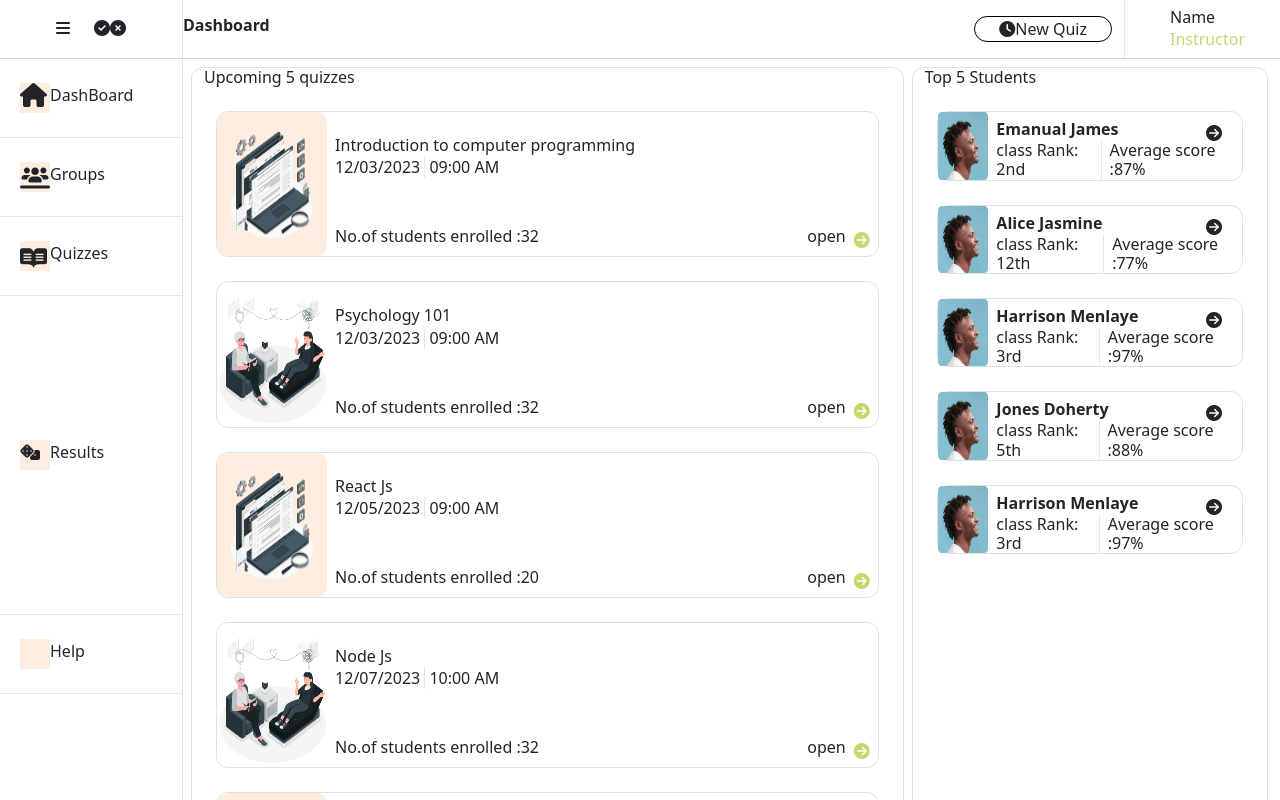
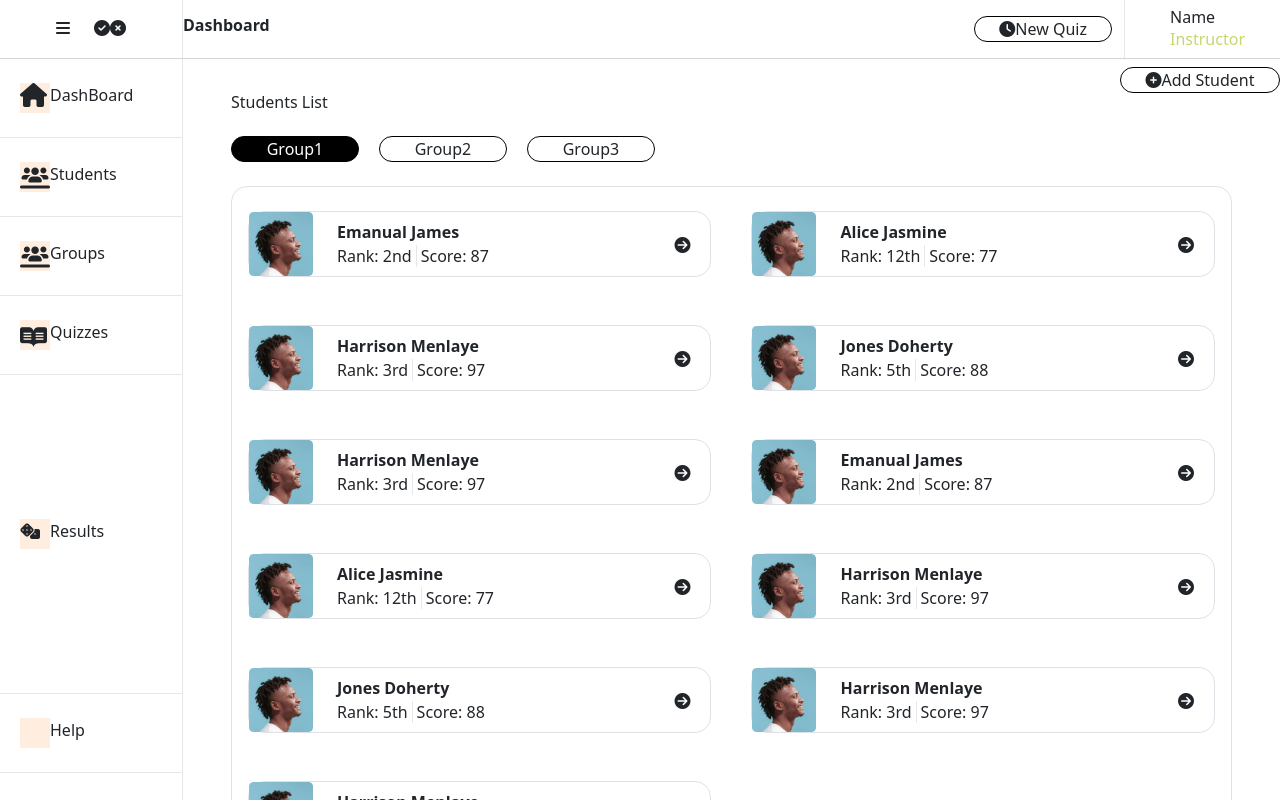
Before and after one commit to FatmaHossam5/Quize-App, a React (Vite) app: page /dashboard/student in a window 1280 px wide. Shown: the top 800 px of the page. Built offline with nearby package versions, Linux system fonts and the light colour scheme.

Commit message:
studentsUi

```diff
--- a/src/Components/Home/Home.tsx
+++ b/src/Components/Home/Home.tsx
@@ -1,6 +1,94 @@
 
+import desk from '../../assets/Quiz img (1).png'
+import group from '../../assets/img (1).png'
+import userImg from '../../assets/user img.png'
 export default function Home() {
+  const students=[
+    {id:'1',Name:"Emanual James",Rank:"2nd",Score:"87"}
+  ,{id:'2',Name:"Alice Jasmine",Rank:"12th",Score:"77"}
+  ,{id:'3',Name:"Harrison Menlaye",Rank:"3rd",Score:"97"},
+  {id:'4',Name:"Jones Doherty",Rank:"5th",Score:"88"},
+  {id:'5',Name:"Harrison Menlaye",Rank:"3rd",Score:"97"}];
+  const exams=[
+    {id:'1',ExamName:"Introduction to computer programming",Date:"12/03/2023",Time:" 09:00 AM",enrolledStudent:"32",img:desk},
+    {id:'2',ExamName:"Psychology 101",Date:"12/03/2023",Time:" 09:00 AM",enrolledStudent:"32",img:group},
+    {id:'3',ExamName:"React Js",Date:"12/05/2023",Time:" 09:00 AM",enrolledStudent:"20",img:desk},
+    {id:'4',ExamName:"Node Js",Date:"12/07/2023",Time:" 10:00 AM",enrolledStudent:"32",img:group},
+    {id:'5',ExamName:"Basics",Date:"12/09/2023",Time:" 11:00 AM",enrolledStudent:"25",img:desk},
+  ]
   return (
-    <div>Home</div>
+    <>
+      <div className="flex  ">
+        {/* EXAMS */}
+        <div className="border w-2/3 mt-2 mx-2 rounded-xl">
+          <h3 className="pl-3">   Upcoming 5 quizzes </h3>
+{exams.map((exam,id)=><>
+  <div key={id} className=' m-4' >
+            <div className='border rounded-xl '>
+              <div className='flex '>
+                <img src={exam.img} className='w-2/12' alt="" />
+
+                <div className=' ml-2 mt-4 w-5/6'>
+                  <h3>{exam.ExamName}</h3>
+                  <span className='border-r pr-1'>{exam.Date}</span> <span>{exam.Time}</span>
+                  <div className='flex mt-5 mb-2  justify-between'>
+                    <h4>
+                      No.of students enrolled :<span>{exam.enrolledStudent}</span>
+                    </h4>
+                    <div className='flex'>
+                      <h4 className='pr-2'>open</h4>
+                      <i className="fa-solid fa-circle-arrow-right mt-[5px] text-[#c5d86d] pr-2"></i>
+                    </div>
+                  </div>
+                </div>
+
+              </div>
+
+
+
+            </div>
+          </div>
+</>)}
+
+
+
+
+
+        </div>
+        {/*STUDENTS*/}
+        <div className="border w-1/3 mt-2 mr-3 rounded-xl">
+          <h3 className="pl-3">   Top 5 Students </h3>
+          {students.map((student,id)=><>
+            <div key={id} className=" m-4  ">
+            <div className='border rounded-xl '>
+              <div className='flex '>
+                <img src={userImg} className='w-2/12' alt="" />
+                <div className=' ml-2 mt-2 w-5/6'>
+                  <div className='flex justify-between'>
+                    <h3 className='font-bold'>{student.Name}</h3>
+                    <i className="fa-solid fa-circle-arrow-right mt-[5px]  pr-2 mr-3 "></i>
+                  </div>
+                  <div className='flex'>
+                    <h5 className='border-r '>class Rank:<span> {student.Rank} </span></h5>
+                    <h5 className='pl-2'>Average score :<span>{student.Score}%</span></h5>
+                  </div>
+
+
+                </div>
+
+              </div>
+
+
+
+            </div>
+          </div>
+          </>)}
+
+
+
+        </div>
+
+      </div>
+    </>
   )
 }
--- a/src/Components/Students/Students.tsx
+++ b/src/Components/Students/Students.tsx
@@ -1,93 +1,73 @@
-import desk from '../../assets/Quiz img (1).png'
-import group from '../../assets/img (1).png'
+import React from 'react'
 import userImg from '../../assets/user img.png'
 export default function Students() {
+  const Groups=['Group1','Group2','Group3']
   const students=[
-    {id:'1',Name:"Emanual James",Rank:"2nd",Score:"87"}
-  ,{id:'2',Name:"Alice Jasmine",Rank:"12th",Score:"77"}
-  ,{id:'3',Name:"Harrison Menlaye",Rank:"3rd",Score:"97"},
-  {id:'4',Name:"Jones Doherty",Rank:"5th",Score:"88"},
-  {id:'5',Name:"Harrison Menlaye",Rank:"3rd",Score:"97"}];
-  const exams=[
-    {id:'1',ExamName:"Introduction to computer programming",Date:"12/03/2023",Time:" 09:00 AM",enrolledStudent:"32",img:desk},
-    {id:'2',ExamName:"Psychology 101",Date:"12/03/2023",Time:" 09:00 AM",enrolledStudent:"32",img:group},
-    {id:'3',ExamName:"React Js",Date:"12/05/2023",Time:" 09:00 AM",enrolledStudent:"20",img:desk},
-    {id:'4',ExamName:"Node Js",Date:"12/07/2023",Time:" 10:00 AM",enrolledStudent:"32",img:group},
-    {id:'5',ExamName:"Basics",Date:"12/09/2023",Time:" 11:00 AM",enrolledStudent:"25",img:desk},
-  ]
+    {id:'1',Name:"Emanual James",Rank:"2nd",Score:"87",img:userImg}
+  ,{id:'2',Name:"Alice Jasmine",Rank:"12th",Score:"77",img:userImg}
+  ,{id:'3',Name:"Harrison Menlaye",Rank:"3rd",Score:"97",img:userImg},
+  {id:'4',Name:"Jones Doherty",Rank:"5th",Score:"88",img:userImg},
+  {id:'5',Name:"Harrison Menlaye",Rank:"3rd",Score:"97",img:userImg},
+  {id:'6',Name:"Emanual James",Rank:"2nd",Score:"87",img:userImg}
+  ,{id:'7',Name:"Alice Jasmine",Rank:"12th",Score:"77",img:userImg}
+  ,{id:'8',Name:"Harrison Menlaye",Rank:"3rd",Score:"97",img:userImg},
+  {id:'9',Name:"Jones Doherty",Rank:"5th",Score:"88",img:userImg},
+  {id:'10',Name:"Harrison Menlaye",Rank:"3rd",Score:"97",img:userImg},
+  {id:'10',Name:"Harrison Menlaye",Rank:"3rd",Score:"97",img:userImg},
+];
+//  const firstArray=students.slice(0,10)
+
+
   return (
     <>
-      <div className="flex  ">
-        {/* EXAMS */}
-        <div className="border w-2/3 mt-2 mx-2 rounded-xl">
-          <h3 className="pl-3">   Upcoming 5 quizzes </h3>
-{exams.map((exam,id)=><>
-  <div key={id} className=' m-4' >
-            <div className='border rounded-xl '>
-              <div className='flex '>
-                <img src={exam.img} className='w-2/12' alt="" />
+    <div>
+      <div className=' flex justify-end' >
+        <div className='rounded-3xl border border-black text-center  w-40 mt-2  '>
+        <i className="fa-solid fa-circle-plus"></i>
+        <button>Add Student</button>
+        </div>
 
-                <div className=' ml-2 mt-4 w-5/6'>
-                  <h3>{exam.ExamName}</h3>
-                  <span className='border-r pr-1'>{exam.Date}</span> <span>{exam.Time}</span>
-                  <div className='flex mt-5 mb-2  justify-between'>
-                    <h4>
-                      No.of students enrolled :<span>{exam.enrolledStudent}</span>
-                    </h4>
+      </div>
+      <div>
+        <h3 className='ml-12'>
+          Students List
+        </h3>
+        <div className='ml-12'>
+          {Groups.map((group,index)=><>
+
+            <button key={index} className={`mr-5 rounded-3xl border ${index===0? 'bg-black text-white':''} border-black w-32 mt-4`}>{group}</button>
+          </>)}
+        </div>
+
+        <div className="grid grid-cols-2 gap-4 mt-4 border mx-5 rounded-2xl pr-4 ">
+    {students.map((student, index) => (
+      <div key={index} className="flex flex-col ml-4 mt-4">
+
+
+        <div key={student.id} className="border rounded-2xl flex justify-between align-items-center">
           <div className='flex'>
-                      <h4 className='pr-2'>open</h4>
-                      <i className="fa-solid fa-circle-arrow-right mt-[5px] text-[#c5d86d] pr-2"></i>
+            <img src={student.img} alt={student.Name} className="w-16 h-16 mr-4" />
+            <div className="mt-2">
+              <p className="font-semibold mx-2">{student.Name}</p>
+              <span className='border-r mx-1 px-1'>Rank: {student.Rank}</span>
+              <span >Score: {student.Score}</span>
             </div>
+            </div>
+            <div>
+              <button>
+              <i className="fa-solid fa-circle-arrow-right mt-[5px]  pr-2 mr-3 "></i>
+              </button>
             </div>
           </div>
 
+      </div>
+    ))}
   </div>
 
 
 
       </div>
     </div>
-</>)}
-
-
-
-
-
-        </div>
-        {/*STUDENTS*/}
-        <div className="border w-1/3 mt-2 mr-3 rounded-xl">
-          <h3 className="pl-3">   Top 5 Students </h3>
-          {students.map((student,id)=><>
-            <div key={id} className=" m-4  ">
-            <div className='border rounded-xl '>
-              <div className='flex '>
-                <img src={userImg} className='w-2/12' alt="" />
-                <div className=' ml-2 mt-2 w-5/6'>
-                  <div className='flex justify-between'>
-                    <h3 className='font-bold'>{student.Name}</h3>
-                    <i className="fa-solid fa-circle-arrow-right mt-[5px]  pr-2 mr-3 "></i>
-                  </div>
-                  <div className='flex'>
-                    <h5 className='border-r '>class Rank:<span> {student.Rank} </span></h5>
-                    <h5 className='pl-2'>Average score :<span>{student.Score}%</span></h5>
-                  </div>
-
-
-                </div>
-
-              </div>
-
-
-
-            </div>
-          </div>
-          </>)}
-
-
-
-        </div>
-
-      </div>
     </>
   )
 }
--- a/src/Shared/SideBar/SideBar.tsx
+++ b/src/Shared/SideBar/SideBar.tsx
@@ -1,3 +1,4 @@
+import { Link } from "react-router-dom";
 
 export default function SideBar() {
   return (
@@ -11,27 +12,45 @@ export default function SideBar() {
       <div className=" bg-[#FFEDDF] w-[30px] h-[30px]">
     <i className="fa-solid fa-house fa-xl mt-2"></i>
     </div>
+    <Link to='/dashboard'>
     <li>DashBoard</li>
+    </Link>
+
     </div>
     <div className=" border-b py-4  flex pl-5  hover:border-r-4 hover:border-black hover:border-b-0 ">
       <div className="  bg-[#FFEDDF] w-[30px] h-[30px]">
       <i className=" fa-solid fa-users-line fa-xl mt-3"></i>
       </div>
+      <Link to ='/dashboard/student'>
+      <li>Students</li>
+
+      </Link>
+
+    </div>
+    <div className=" border-b py-4  flex pl-5  hover:border-r-4 hover:border-black hover:border-b-0 ">
+      <div className="  bg-[#FFEDDF] w-[30px] h-[30px]">
+      <i className=" fa-solid fa-users-line fa-xl mt-3"></i>
+      </div>
+      <Link to='/dashboard/groups'>
     <li>Groups</li>
-
+    </Link>
     </div>
     <div className=" border-b py-4 flex pl-5 hover:border-r-4 hover:border-black hover:border-b-0" >
     <div className="  bg-[#FFEDDF] w-[30px] h-[30px]">
     <i className="fa-brands fa-readme fa-xl mt-3"></i>
     </div>
+    <Link to='/dashboard/quizzes'>
     <li>Quizzes</li>
+    </Link>
     </div>
 
     <div className=" border-b py-36 flex pl-5  hover:border-r-4 hover:border-black hover:border-b-0">
   <div className="  bg-[#FFEDDF] w-[30px] h-[30px]">
     <i className="fa-solid fa-dice"></i>
     </div>
+    <Link to='/dashboard/results'>
     <li>Results</li>
+    </Link>
     </div>
     <div className=" border-b py-4 flex pl-5  hover:border-r-4 hover:border-black hover:border-b-0" >
     <div className="  bg-[#FFEDDF] w-[30px] h-[30px]">
```
Lines whose indentation alone changed are shown as unchanged.
